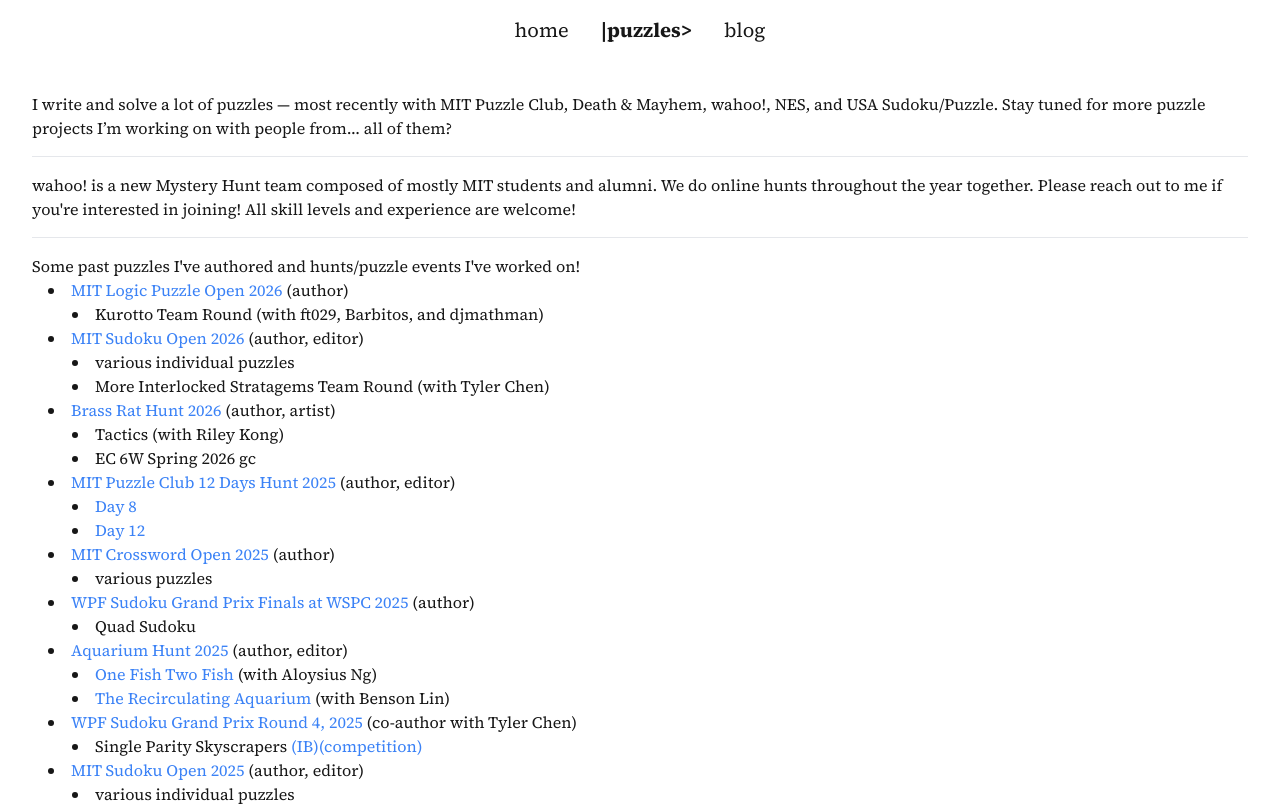
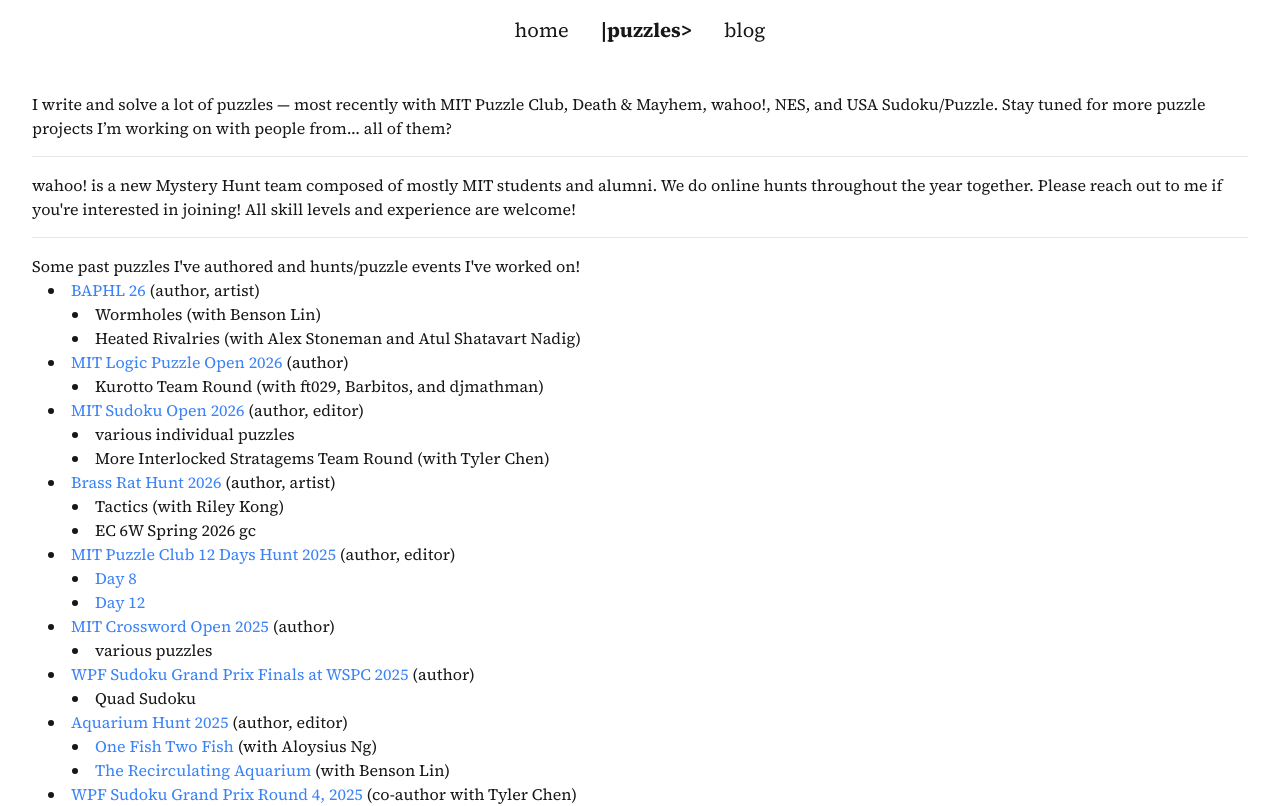
Before and after one commit to rchang0/rchang0.github.io, a Next.js app: page /puzzles in a window 1280 px wide. Shown: the top 806 px of the page. Built offline with nearby package versions, Linux system fonts and the light colour scheme.

Commit message:
Update page.tsx

```diff
--- a/app/puzzles/page.tsx
+++ b/app/puzzles/page.tsx
@@ -20,6 +20,27 @@
       <p>Some past puzzles I&apos;ve authored and hunts/puzzle events I&apos;ve worked on!</p>
 
       <ul className="list-disc list-inside ml-4">
+
+        {/* BAPHL 2026 */}
+        <li>
+          <a
+            href="https://26.baphl.org/"
+            target="_blank"
+            rel="noopener noreferrer"
+            className="text-blue-500 visited:text-purple-600 hover:underline"
+          >
+            BAPHL 26
+          </a>{" "}
+          (author, artist)
+          <ul className="list-disc list-inside ml-6">
+            <li>
+              Wormholes (with Benson Lin)
+            </li>
+            <li>
+              Heated Rivalries (with Alex Stoneman and Atul Shatavart Nadig)
+            </li>
+          </ul>
+        </li>
 
 
             {/* MIT Logic Puzzle Open 2026 */}
```
